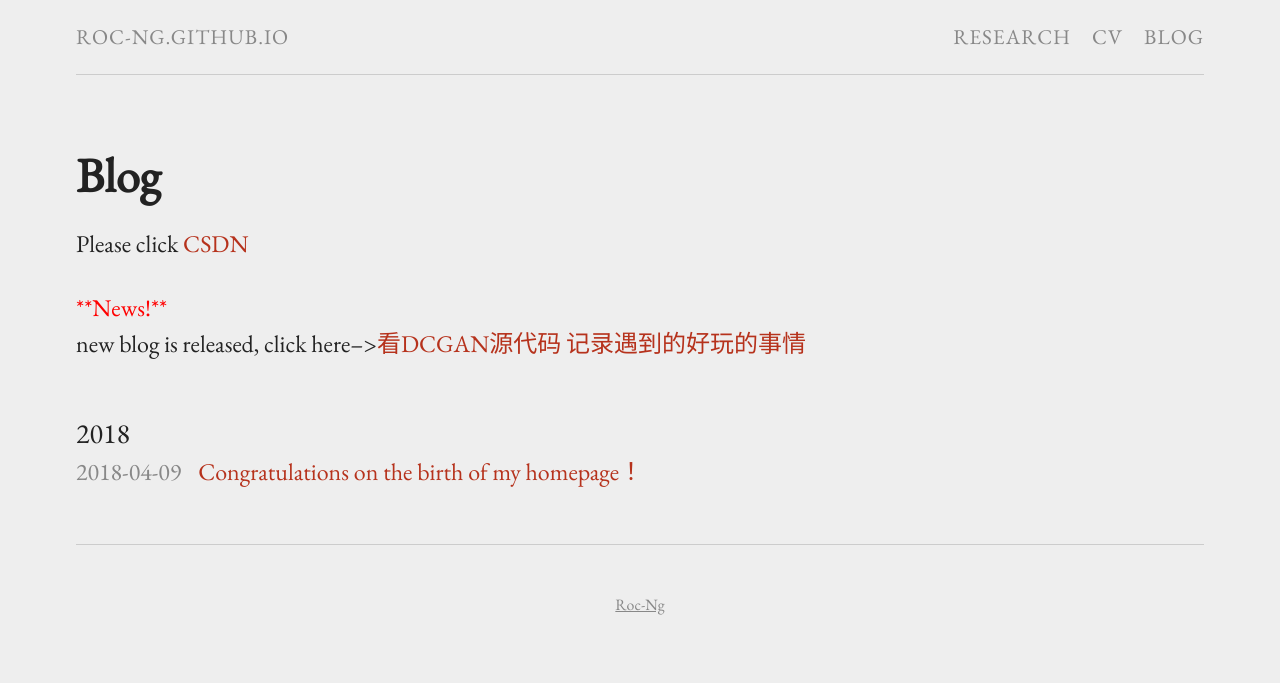
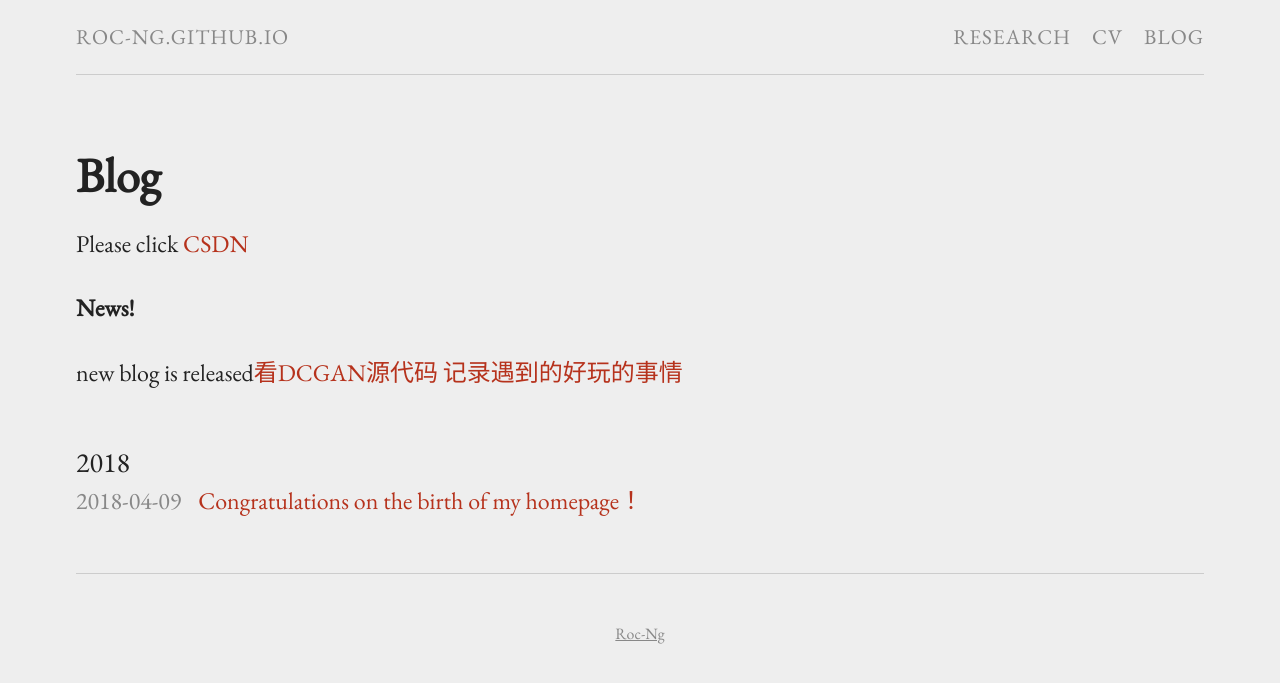
Before and after one commit to Roc-Ng/Roc-Ng.github.io, a Jekyll site: the page built from blog.md, in a window 1280 px wide. Shown: the top 683 px of the page. Built offline with Jekyll 4.4.1, drawn with Linux system fonts in a browser that asks for light colours.

Commit message:
初始化个人主页仓库

```diff
--- a/blog.md
+++ b/blog.md
@@ -6,9 +6,9 @@ permalink: /blog/
 
 Please click [CSDN](https://blog.csdn.net/windows_peng)
 
-<font color=red>**News!**</font>
+**News!**
 
-new blog is released, click here-->[看DCGAN源代码 记录遇到的好玩的事情](https://blog.csdn.net/windows_peng/article/details/79871948)
+new blog is released[看DCGAN源代码 记录遇到的好玩的事情](https://blog.csdn.net/windows_peng/article/details/79871948)
 
 
 
```
